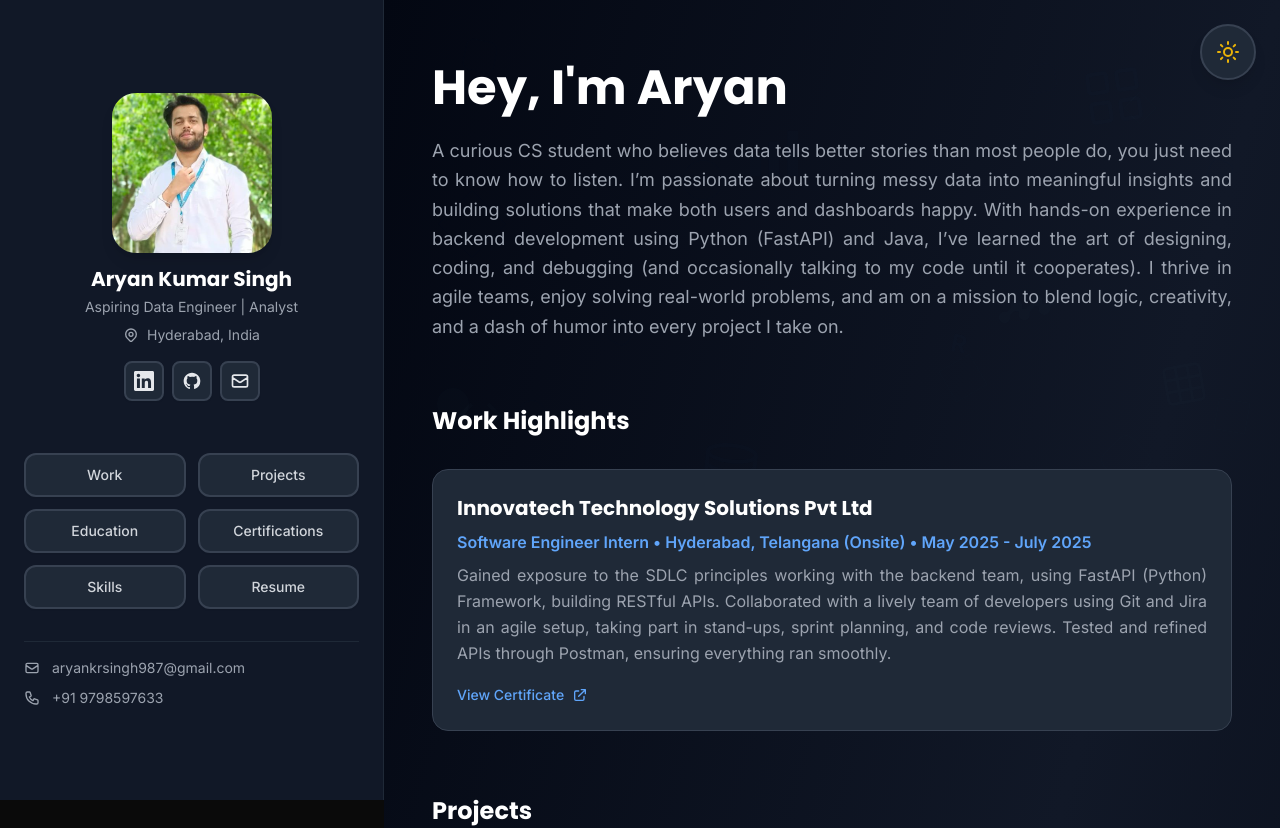
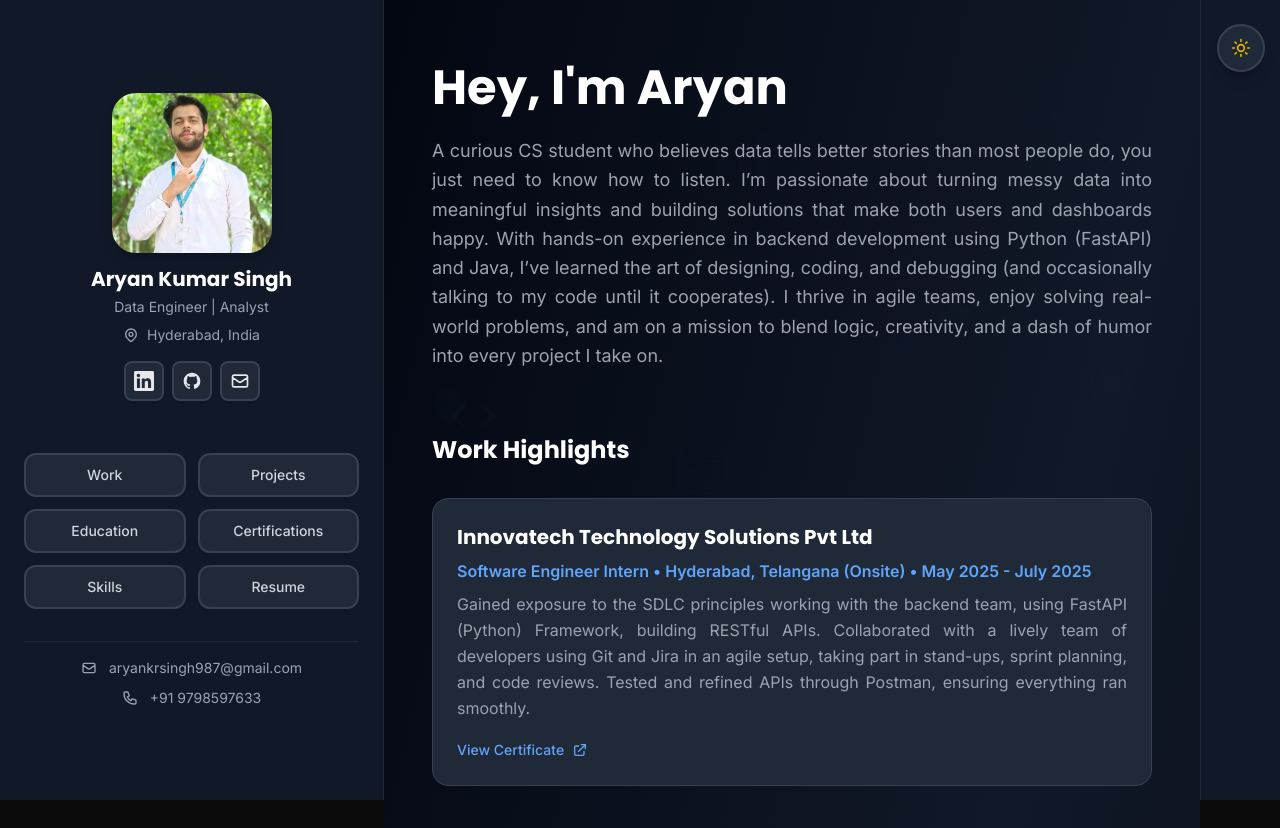
Before and after one commit to aryannnsinghhh/portfolio-website, a React (Vite) app: page / in a window 1280 px wide. Shown: the top 828 px of the page. Built offline with nearby package versions, Linux system fonts and the light colour scheme.

Commit message:
Add create ButtonBar component for desktop

```diff
--- a/src/App.jsx
+++ b/src/App.jsx
@@ -1,7 +1,7 @@
 import { useEffect } from 'react';
 import Sidebar from './components/Sidebar';
 import MainContent from './components/MainContent';
-import ThemeToggle from './components/ThemeToggle';
+import ButtonBar from './components/ButtonBar';
 import './App.css';
 
 function App() {
@@ -12,9 +12,9 @@ function App() {
 
   return (
     <div className="App flex">
-      <ThemeToggle />
       <Sidebar />
       <MainContent />
+      <ButtonBar />
     </div>
   );
 }
--- /dev/null
+++ b/src/components/ButtonBar.jsx
@@ -0,0 +1,89 @@
+import { motion } from 'framer-motion';
+import { useState, useEffect } from 'react';
+import { useTheme } from '../context/ThemeContext';
+
+const ButtonBar = () => {
+  const [showScrollTop, setShowScrollTop] = useState(false);
+  const { isDark, toggleTheme } = useTheme();
+
+  useEffect(() => {
+    const handleScroll = () => {
+      setShowScrollTop(window.scrollY > 300);
+    };
+
+    window.addEventListener('scroll', handleScroll);
+    return () => window.removeEventListener('scroll', handleScroll);
+  }, []);
+
+  const scrollToTop = () => {
+    window.scrollTo({ top: 0, behavior: 'smooth' });
+  };
+
+  return (
+    <aside className="fixed right-0 top-0 h-screen w-20 bg-white dark:bg-gray-900 border-l border-gray-200 dark:border-gray-800 flex flex-col items-center py-6 hidden lg:flex z-40">
+      {/* Dark/Light Mode Toggle - Always at top */}
+      <motion.button
+        onClick={toggleTheme}
+        className="w-12 h-12 rounded-full bg-white dark:bg-gray-800 shadow-lg border-2 border-gray-200 dark:border-gray-700 flex items-center justify-center transition-all duration-300 hover:scale-110"
+        whileHover={{ scale: 1.1 }}
+        whileTap={{ scale: 0.95 }}
+        aria-label="Toggle theme"
+      >
+        {isDark ? (
+          // Sun icon for light mode
+          <motion.svg
+            key="sun"
+            initial={{ rotate: -90, opacity: 0 }}
+            animate={{ rotate: 0, opacity: 1 }}
+            exit={{ rotate: 90, opacity: 0 }}
+            transition={{ duration: 0.3 }}
+            className="w-5 h-5 text-yellow-500"
+            fill="none"
+            stroke="currentColor"
+            viewBox="0 0 24 24"
+          >
+            <circle cx="12" cy="12" r="4" strokeWidth="2" />
+            <path strokeLinecap="round" strokeWidth="2" d="M12 2v2M12 20v2M4.93 4.93l1.41 1.41M17.66 17.66l1.41 1.41M2 12h2M20 12h2M4.93 19.07l1.41-1.41M17.66 6.34l1.41-1.41" />
+          </motion.svg>
+        ) : (
+          // Moon icon for dark mode
+          <motion.svg
+            key="moon"
+            initial={{ rotate: 90, opacity: 0 }}
+            animate={{ rotate: 0, opacity: 1 }}
+            exit={{ rotate: -90, opacity: 0 }}
+            transition={{ duration: 0.3 }}
+            className="w-5 h-5 text-indigo-600"
+            fill="none"
+            stroke="currentColor"
+            viewBox="0 0 24 24"
+          >
+            <path strokeLinecap="round" strokeLinejoin="round" strokeWidth="2" d="M21 12.79A9 9 0 1 1 11.21 3 7 7 0 0 0 21 12.79z" />
+          </motion.svg>
+        )}
+      </motion.button>
+
+      {/* Spacer to push scroll-to-top to bottom */}
+      <div className="flex-1"></div>
+
+      {/* Scroll to Top Button - Appears at bottom when scrolled */}
+      {showScrollTop && (
+        <motion.button
+          initial={{ opacity: 0, scale: 0 }}
+          animate={{ opacity: 1, scale: 1 }}
+          exit={{ opacity: 0, scale: 0 }}
+          transition={{ duration: 0.3 }}
+          onClick={scrollToTop}
+          className="w-12 h-12 bg-white dark:bg-gray-800 border-2 border-gray-200 dark:border-gray-700 text-darkText dark:text-gray-300 rounded-full shadow-sm flex items-center justify-center transition-all duration-300 hover:border-primary hover:text-primary dark:hover:border-primary dark:hover:text-primary"
+          aria-label="Scroll to top"
+        >
+          <svg className="w-5 h-5" fill="none" stroke="currentColor" viewBox="0 0 24 24">
+            <path strokeLinecap="round" strokeLinejoin="round" strokeWidth={2} d="M5 10l7-7m0 0l7 7m-7-7v18" />
+          </svg>
+        </motion.button>
+      )}
+    </aside>
+  );
+};
+
+export default ButtonBar;
--- a/src/components/MainContent.jsx
+++ b/src/components/MainContent.jsx
@@ -2,11 +2,13 @@ import { motion } from 'framer-motion';
 import { useInView } from 'framer-motion';
 import { useRef, useState, useEffect } from 'react';
 import { config } from '../config';
+import { useTheme } from '../context/ThemeContext';
 
 const MainContent = () => {
   const ref = useRef(null);
   const isInView = useInView(ref, { once: true, margin: "-100px" });
   const [showScrollTop, setShowScrollTop] = useState(false);
+  const { isDark, toggleTheme } = useTheme();
 
   useEffect(() => {
     const handleScroll = () => {
@@ -22,9 +24,9 @@ const MainContent = () => {
   };
 
   return (
-    <main className="lg:ml-96 min-h-screen bg-gradient-to-br from-gray-50 via-blue-50/30 to-gray-50 dark:from-gray-950 dark:via-gray-900 dark:to-gray-950 relative overflow-hidden transition-colors duration-300">
+    <main className="lg:ml-96 lg:mr-20 min-h-screen bg-gradient-to-br from-gray-50 via-blue-50/30 to-gray-50 dark:from-gray-950 dark:via-gray-900 dark:to-gray-950 relative overflow-hidden transition-colors duration-300">
       {/* Decorative Background Elements - Fixed Position */}
-      <div className="fixed inset-0 overflow-hidden pointer-events-none z-0 lg:ml-96">
+      <div className="fixed inset-0 overflow-hidden pointer-events-none z-0 lg:ml-96 lg:mr-20">
         {/* Small scattered geometric shapes across the page */}
 
         {/* Top Section */}
@@ -195,7 +197,7 @@ const MainContent = () => {
         </div>
       </div>
 
-      <div className="max-w-4xl mx-auto px-6 py-12 lg:px-12 lg:py-16 relative z-10">
+      <div className="w-full mx-auto px-6 py-12 lg:px-12 lg:py-16 relative z-10">
 
         {/* Mobile Header */}
         <motion.div
@@ -289,7 +291,7 @@ const MainContent = () => {
 
           {/* Mobile Contact Info */}
           <div className="space-y-3 mb-6 pb-6 border-b border-gray-200 dark:border-gray-800">
-            <div className="flex items-center gap-3 text-sm">
+            <div className="flex items-center justify-center gap-3 text-sm">
               <svg className="w-4 h-4 text-mutedText dark:text-gray-400" fill="none" stroke="currentColor" viewBox="0 0 24 24">
                 <path strokeLinecap="round" strokeLinejoin="round" strokeWidth={2} d="M3 8l7.89 5.26a2 2 0 002.22 0L21 8M5 19h14a2 2 0 002-2V7a2 2 0 00-2-2H5a2 2 0 00-2 2v10a2 2 0 002 2z" />
               </svg>
@@ -297,7 +299,7 @@ const MainContent = () => {
                 {config.personal.email}
               </a>
             </div>
-            <div className="flex items-center gap-3 text-sm">
+            <div className="flex items-center justify-center gap-3 text-sm">
               <svg className="w-4 h-4 text-mutedText dark:text-gray-400" fill="none" stroke="currentColor" viewBox="0 0 24 24">
                 <path strokeLinecap="round" strokeLinejoin="round" strokeWidth={2} d="M3 5a2 2 0 012-2h3.28a1 1 0 01.948.684l1.498 4.493a1 1 0 01-.502 1.21l-2.257 1.13a11.042 11.042 0 005.516 5.516l1.13-2.257a1 1 0 011.21-.502l4.493 1.498a1 1 0 01.684.949V19a2 2 0 01-2 2h-1C9.716 21 3 14.284 3 6V5z" />
               </svg>
@@ -551,14 +553,56 @@ const MainContent = () => {
         </footer>
       </div>
 
-      {/* Scroll to Top Button */}
+      {/* Theme Toggle Button - Mobile Only */}
+      <motion.button
+        onClick={toggleTheme}
+        className="lg:hidden fixed top-8 right-8 z-50 w-12 h-12 rounded-full bg-white dark:bg-gray-800 shadow-lg border-2 border-gray-200 dark:border-gray-700 flex items-center justify-center transition-all duration-300 hover:scale-110"
+        whileHover={{ scale: 1.1 }}
+        whileTap={{ scale: 0.95 }}
+        aria-label="Toggle theme"
+      >
+        {isDark ? (
+          // Sun icon for light mode
+          <motion.svg
+            key="sun"
+            initial={{ rotate: -90, opacity: 0 }}
+            animate={{ rotate: 0, opacity: 1 }}
+            exit={{ rotate: 90, opacity: 0 }}
+            transition={{ duration: 0.3 }}
+            className="w-5 h-5 text-yellow-500"
+            fill="none"
+            stroke="currentColor"
+            viewBox="0 0 24 24"
+          >
+            <circle cx="12" cy="12" r="4" strokeWidth="2" />
+            <path strokeLinecap="round" strokeWidth="2" d="M12 2v2M12 20v2M4.93 4.93l1.41 1.41M17.66 17.66l1.41 1.41M2 12h2M20 12h2M4.93 19.07l1.41-1.41M17.66 6.34l1.41-1.41" />
+          </motion.svg>
+        ) : (
+          // Moon icon for dark mode
+          <motion.svg
+            key="moon"
+            initial={{ rotate: 90, opacity: 0 }}
+            animate={{ rotate: 0, opacity: 1 }}
+            exit={{ rotate: -90, opacity: 0 }}
+            transition={{ duration: 0.3 }}
+            className="w-5 h-5 text-indigo-600"
+            fill="none"
+            stroke="currentColor"
+            viewBox="0 0 24 24"
+          >
+            <path strokeLinecap="round" strokeLinejoin="round" strokeWidth="2" d="M21 12.79A9 9 0 1 1 11.21 3 7 7 0 0 0 21 12.79z" />
+          </motion.svg>
+        )}
+      </motion.button>
+
+      {/* Scroll to Top Button - Mobile Only */}
       {showScrollTop && (
         <motion.button
           initial={{ opacity: 0, scale: 0 }}
           animate={{ opacity: 1, scale: 1 }}
           exit={{ opacity: 0, scale: 0 }}
           onClick={scrollToTop}
-          className="fixed bottom-8 right-8 z-50 w-12 h-12 bg-white dark:bg-gray-800 border-2 border-gray-200 dark:border-gray-700 text-darkText dark:text-gray-300 rounded-full shadow-lg flex items-center justify-center transition-all duration-300 hover:border-primary hover:text-primary dark:hover:border-primary dark:hover:text-primary hover:shadow-xl"
+          className="lg:hidden fixed bottom-8 right-8 z-50 w-12 h-12 bg-white dark:bg-gray-800 border-2 border-gray-200 dark:border-gray-700 text-darkText dark:text-gray-300 rounded-full shadow-lg flex items-center justify-center transition-all duration-300 hover:border-primary hover:text-primary dark:hover:border-primary dark:hover:text-primary hover:shadow-xl"
           aria-label="Scroll to top"
         >
           <svg className="w-5 h-5" fill="none" stroke="currentColor" viewBox="0 0 24 24">
--- a/src/components/Sidebar.jsx
+++ b/src/components/Sidebar.jsx
@@ -120,7 +120,7 @@ const Sidebar = () => {
 
       {/* Contact Info */}
       <div className="pt-4 border-t border-gray-200 dark:border-gray-800 space-y-2.5">
-        <div className="flex items-center gap-3 text-sm">
+        <div className="flex items-center justify-center gap-3 text-sm">
           <svg className="w-4 h-4 text-mutedText dark:text-gray-400" fill="none" stroke="currentColor" viewBox="0 0 24 24">
             <path strokeLinecap="round" strokeLinejoin="round" strokeWidth={2} d="M3 8l7.89 5.26a2 2 0 002.22 0L21 8M5 19h14a2 2 0 002-2V7a2 2 0 00-2-2H5a2 2 0 00-2 2v10a2 2 0 002 2z" />
           </svg>
@@ -128,7 +128,7 @@ const Sidebar = () => {
             {config.personal.email}
           </a>
         </div>
-        <div className="flex items-center gap-3 text-sm">
+        <div className="flex items-center justify-center gap-3 text-sm">
           <svg className="w-4 h-4 text-mutedText dark:text-gray-400" fill="none" stroke="currentColor" viewBox="0 0 24 24">
             <path strokeLinecap="round" strokeLinejoin="round" strokeWidth={2} d="M3 5a2 2 0 012-2h3.28a1 1 0 01.948.684l1.498 4.493a1 1 0 01-.502 1.21l-2.257 1.13a11.042 11.042 0 005.516 5.516l1.13-2.257a1 1 0 011.21-.502l4.493 1.498a1 1 0 01.684.949V19a2 2 0 01-2 2h-1C9.716 21 3 14.284 3 6V5z" />
           </svg>
--- a/src/config.js
+++ b/src/config.js
@@ -5,7 +5,7 @@ export const config = {
   // Personal Information
   personal: {
     name: "Aryan Kumar Singh",
-    tagline: "Aspiring Data Engineer | Analyst",
+    tagline: "Data Engineer | Analyst",
     subtitle: "Final Year BTech CSE Student at VIT Vellore",
     description: "A curious CS student who believes data tells better stories than most people do, you just need to know how to listen. I’m passionate about turning messy data into meaningful insights and building solutions that make both users and dashboards happy. With hands-on experience in backend development using Python (FastAPI) and Java, I’ve learned the art of designing, coding, and debugging (and occasionally talking to my code until it cooperates). I thrive in agile teams, enjoy solving real-world problems, and am on a mission to blend logic, creativity, and a dash of humor into every project I take on.",
     email: "aryankrsingh987@gmail.com",
```
